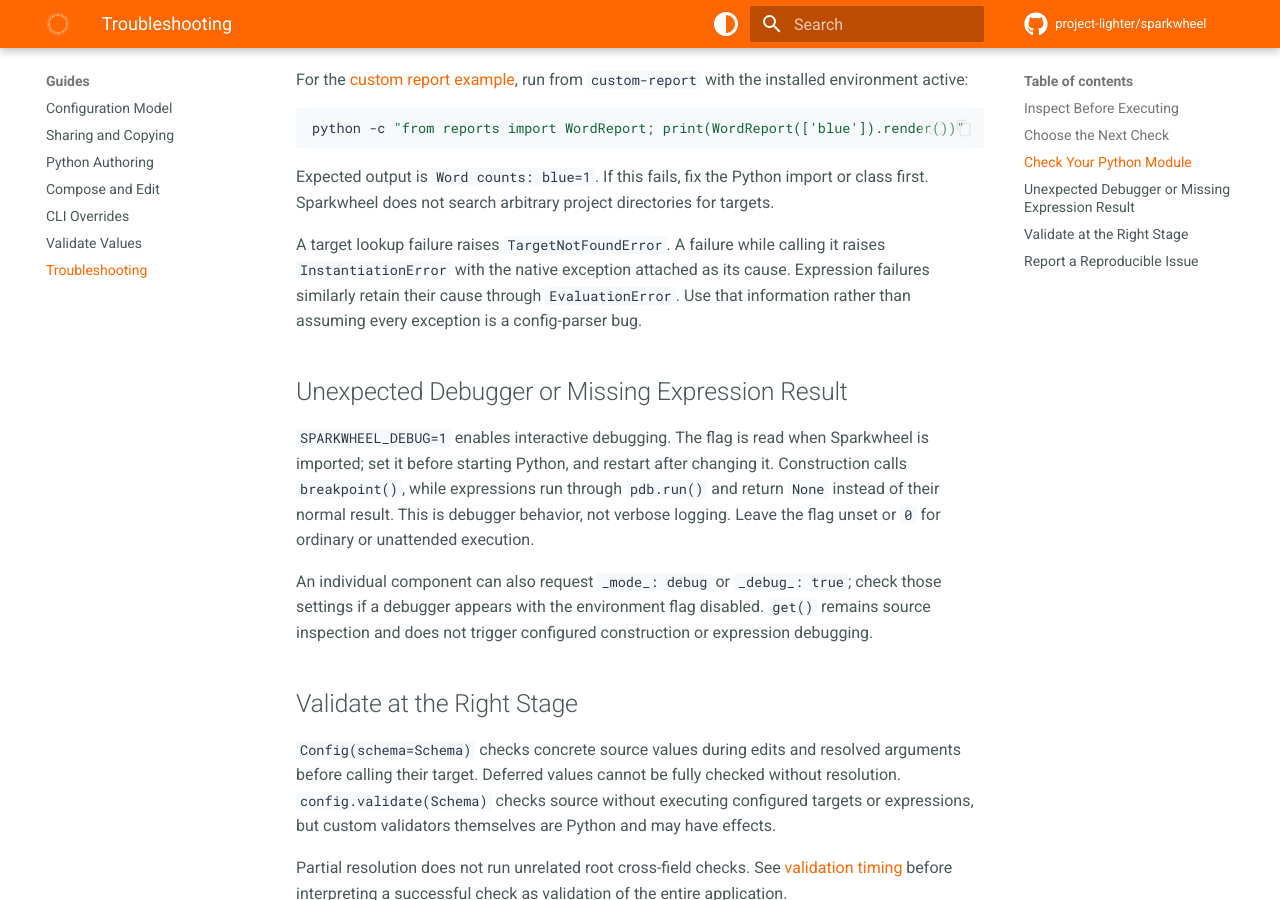
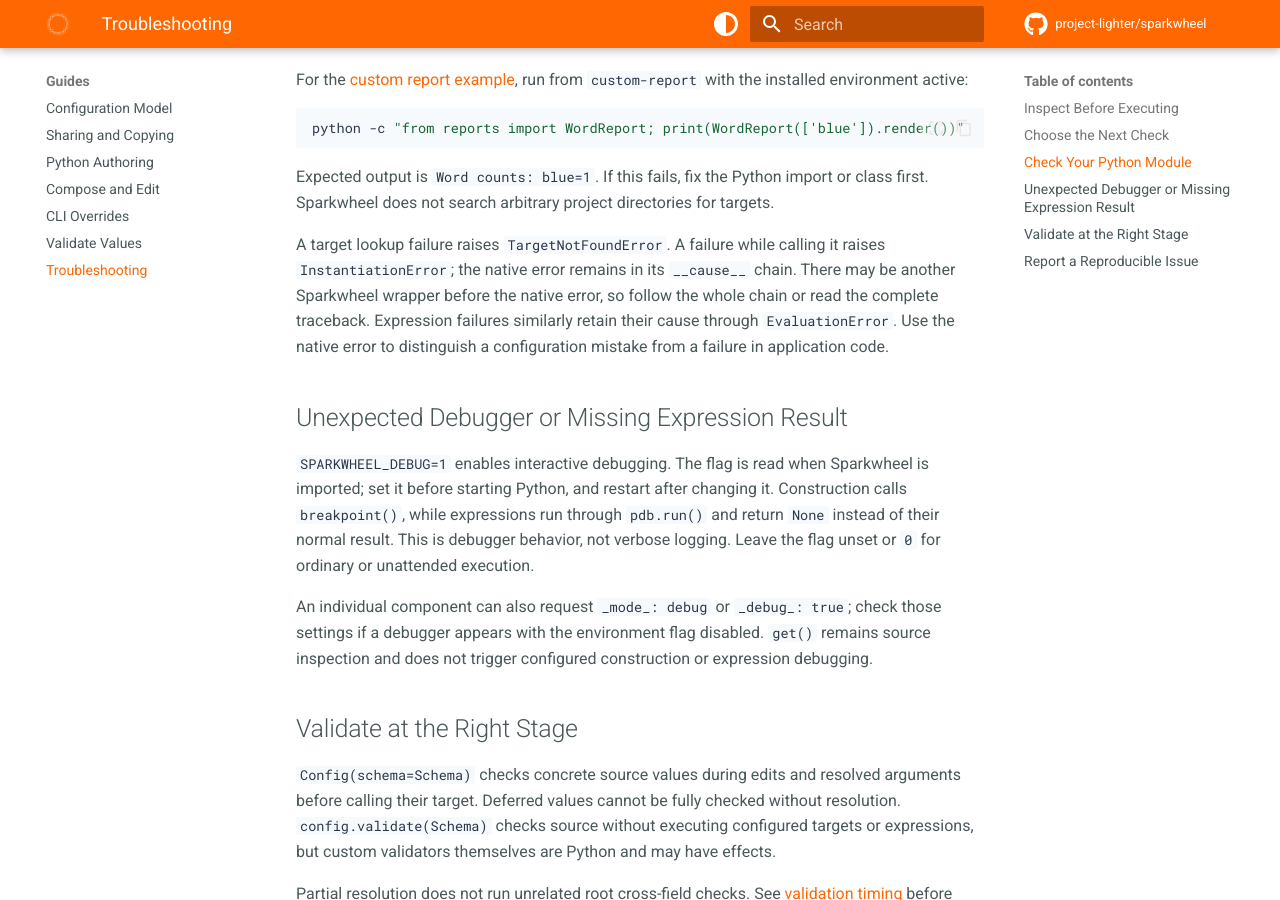
Before and after one commit to project-lighter/sparkwheel, an MkDocs documentation site: the page built from docs/user-guide/troubleshooting.md, in a window 1280 px wide and 900 px high, scrolled down 1601 px. Built offline with MkDocs 1.6.1 and Material for MkDocs 9.7.7, drawn with Linux system fonts in a browser that asks for light colours; comment, search, counter and statistics services are not loaded.

Commit message:
docs: clarify source versions and nested error causes

```diff
--- a/docs/user-guide/troubleshooting.md
+++ b/docs/user-guide/troubleshooting.md
@@ -54,9 +54,11 @@ Expected output is `Word counts: blue=1`. If this fails, fix the Python import o
 class first. Sparkwheel does not search arbitrary project directories for targets.
 
 A target lookup failure raises `TargetNotFoundError`. A failure while calling it
-raises `InstantiationError` with the native exception attached as its cause.
-Expression failures similarly retain their cause through `EvaluationError`.
-Use that information rather than assuming every exception is a config-parser bug.
+raises `InstantiationError`; the native error remains in its `__cause__` chain.
+There may be another Sparkwheel wrapper before the native error, so follow the
+whole chain or read the complete traceback. Expression failures similarly retain
+their cause through `EvaluationError`. Use the native error to distinguish a
+configuration mistake from a failure in application code.
 
 ## Unexpected Debugger or Missing Expression Result
 
```
Also changed, not shown: README.md (+2 -1 lines), docs/getting-started/installation.md (+1 -1 lines), docs/user-guide/instantiation.md (+3 -2 lines).
